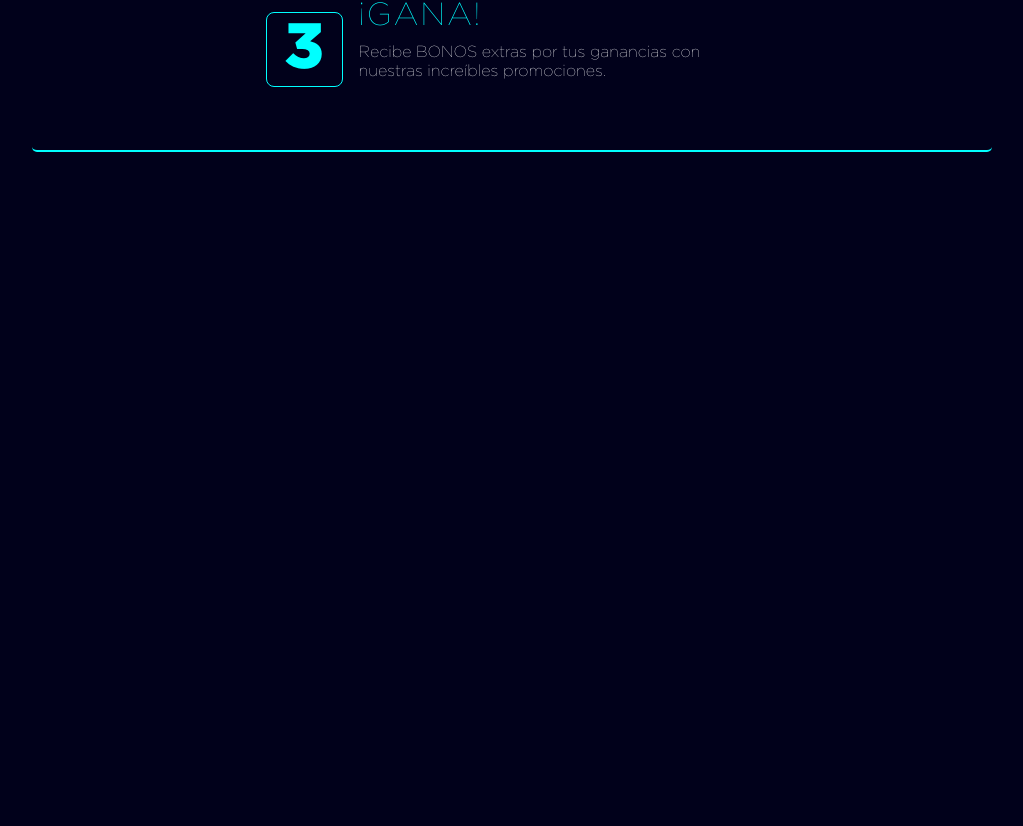
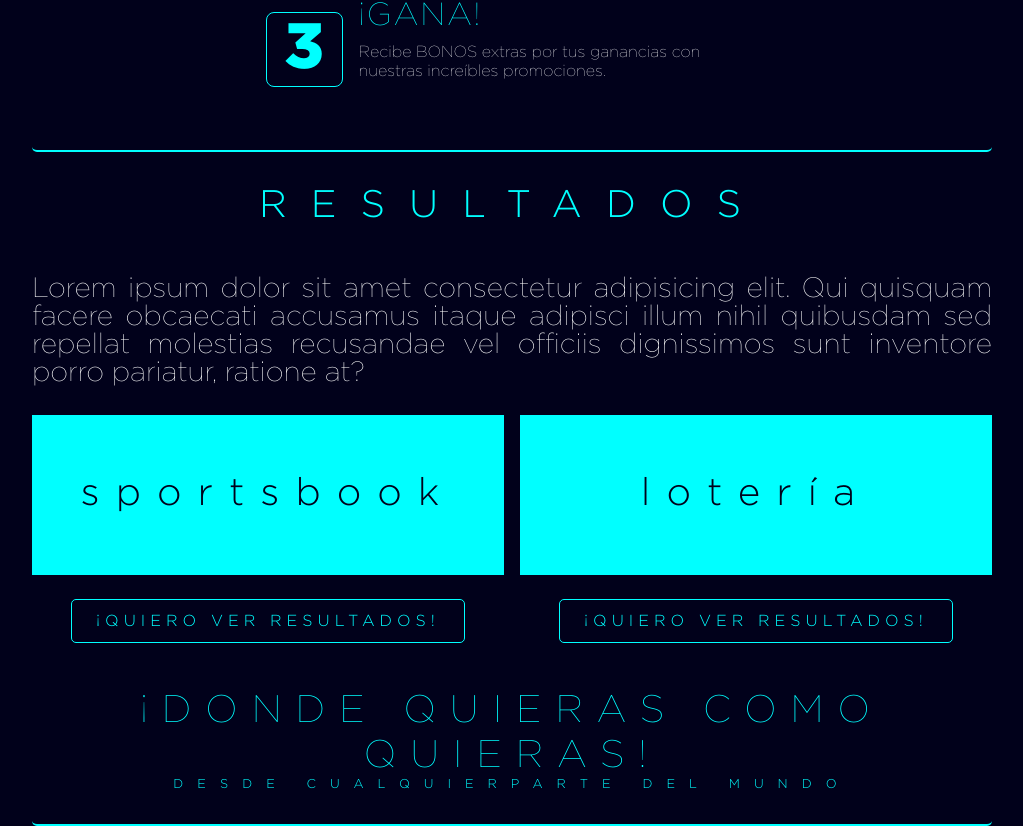
Before and after one commit to JhonattanRom/newWebClientCaribeApuesta, a Next.js app: page / in a window 1280 px wide. Shown: the part 1194-2020 px from the top of the page, without its empty margins (128-1151 px from the left). Before the commit the page ends 1346 px from the top, so only its background shows below. Built offline with nearby package versions, Linux system fonts and the light colour scheme; a web font is replaced by a local one.

Commit message:
feat: Results component for home/webClient <task:8687d1u44>

```diff
--- a/src/app/components/Results/index.tsx
+++ b/src/app/components/Results/index.tsx
@@ -0,0 +1,36 @@
+import Link from "next/link";
+import styles from "./styles.module.css";
+
+export default function Results() {
+    return (
+        <section className={styles.container}>
+            <article className={styles.headerResultsContainer} lang="es">
+                <h2>RESULTADOS</h2>
+                <p>Lorem ipsum dolor sit amet consectetur adipisicing elit. Qui quisquam facere obcaecati accusamus itaque adipisci illum nihil quibusdam sed repellat molestias recusandae vel officiis dignissimos sunt inventore
+                    porro pariatur, ratione at?</p>
+            </article>
+            <section className={styles.resultsContentContainer}>
+                <div className={styles.banner}>
+                    <div className={styles.bannerTitle}>
+                        sportsbook
+                    </div>
+                    <div className={styles.bannerBtnContainer}>
+                        <Link href="/Results">¡QUIERO VER RESULTADOS!</Link>
+                    </div>
+                </div>
+                <div className={styles.banner}>
+                    <div className={styles.bannerTitle}>
+                        lotería
+                    </div>
+                    <div className={styles.bannerBtnContainer}>
+                        <Link href="/Results">¡QUIERO VER RESULTADOS!</Link>
+                    </div>
+                </div>
+            </section>
+            <footer className={styles.resulsFooter}>
+                <h4>¡DONDE QUIERAS COMO QUIERAS!</h4>
+                <h5>DESDE CUALQUIERPARTE DEL MUNDO </h5>
+            </footer>
+        </section>
+    )
+}
--- /dev/null
+++ b/src/app/components/Results/styles.module.css
@@ -0,0 +1,164 @@
+.container {
+    width: 75%;
+    max-width: 1640px;
+    min-width: 320px;
+    margin: 10px auto;
+    margin-top: 2em;
+
+    display: flex;
+    flex-direction: column;
+    align-items: center;
+    justify-content: center;
+
+    border: 2px solid cyan;
+    border-radius: 5px;
+    border-left: 0;
+    border-right: 0;
+    border-top: 0;
+    padding-bottom: 2em;
+}
+
+.headerResultsContainer {
+    display: flex;
+    flex-direction: column;
+    justify-content: center;
+    align-items: center;
+}
+
+.headerResultsContainer h2 {
+    font-size: 3vw;
+    font-weight: 400;
+    letter-spacing: 24px;
+    margin-bottom: 18px;
+    margin-top: 0;
+}
+
+.headerResultsContainer p {
+    font-size: 28px;
+    font-weight: 300;
+    color: white;
+    line-height: 28px;
+    text-align: justify;
+}
+
+.resultsContentContainer {
+    display: flex;
+    flex-direction: column;
+    justify-content: center;
+    align-items: center;
+    width: 100%;
+    flex-direction: row;
+    gap: 1em;
+}
+
+.banner {
+    width: 50%;
+    display: flex;
+    flex-direction: column;
+    row-gap: 1.5em;
+}
+
+.bannerTitle {
+    background-color: var(--secondary-bg-color);
+    color: var(--primary-bg-color);
+    height: 20vh;
+    max-height: 700px;
+    min-height: 150px;
+    display: flex;
+    justify-content: center;
+    align-items: center;
+    font-size: 3vw;
+    letter-spacing: 16px;
+    font-weight: 400;
+}
+
+.bannerBtnContainer {
+    display: flex;
+    justify-content: center;
+    align-items: center;
+}
+
+.bannerBtnContainer a {
+    text-decoration: none;
+    text-align: center;
+    letter-spacing: 5px;
+    color: var(--primery-font-color);
+    margin: 0;
+    margin-bottom: 8px;
+    font-weight: 400;
+    border: 1px solid cyan;
+    padding: 12px 24px;
+    border-radius: 5px;
+    transition: all .3s linear;
+}
+
+.bannerBtnContainer:hover a {
+    transform: scale(1.1);
+}
+
+.resulsFooter h4 {
+    font-size: 3vw;
+    font-weight: 200;
+    letter-spacing: 14px;
+    margin: 0px;
+    margin-top: 1em;
+    text-align: center;
+}
+
+.resulsFooter h5 {
+    font-weight: 400;
+    font-size: 1vw;
+    margin: 0;
+    text-align: center;
+    letter-spacing: 14px;
+}
+
+
+/* Responsive */
+@media (max-width: 990px) {
+    .container {
+        width: 95%;
+    }
+
+    .headerResultsContainer h2 {
+        font-size: 5vw;
+    }
+    .resultsContentContainer {
+        flex-direction: column;
+    }
+    .banner {
+        width: 95%;
+    }
+
+    .bannerBtnContainer a {
+        font-size: 13px;
+        padding: 12px 22px;
+        letter-spacing: 0px;
+    }
+
+}
+
+@media (max-width: 700px) {
+    .headerResultsContainer p {
+        font-size: 1em;
+    }
+    .resulsFooter h4 {
+        font-size: 1em;
+        letter-spacing: 8px;
+    }
+    .resulsFooter h5 {
+        font-size: .7em;
+        letter-spacing: 8px;
+        margin-top: 1em;
+    }
+}
+
+@media (max-width: 600px) {
+    .bannerTitle  {
+        font-size: 1em;
+        letter-spacing: 16px;
+    }
+    .headerResultsContainer h2 {
+        letter-spacing: 16px;
+    }
+}
--- a/src/app/components/StepsBySteps/index.tsx
+++ b/src/app/components/StepsBySteps/index.tsx
@@ -2,15 +2,13 @@ import styles from "./styles.module.css";
 
 export default function StepsBySteps() {
     return (
-
         <section className={styles.container}>
-
             <article className={styles.headerStepsContainer} lang="es">
-                <h2>Juega y gana con nosotros.</h2>
+                <h2>JUEGA Y GANA CON NOSOTROS.</h2>
                 <p>Lorem ipsum dolor sit amet consectetur adipisicing elit. Qui quisquam facere obcaecati accusamus itaque adipisci illum nihil quibusdam sed repellat molestias recusandae vel officiis dignissimos sunt inventore
                     porro pariatur, ratione at?</p>
             </article>
-            <section id="services-list" className={styles.stepsContentContainer}>
+            <section className={styles.stepsContentContainer}>
                 <ul className={styles.stepsList}>
                     <li>
                         <div className={styles.number}>
--- a/src/app/components/StepsBySteps/styles.module.css
+++ b/src/app/components/StepsBySteps/styles.module.css
@@ -29,6 +29,7 @@
     font-weight: 400;
     letter-spacing: 3px;
     margin-bottom: 18px;
+    text-align: center;
 }
 
 .headerStepsContainer p {
@@ -113,27 +114,36 @@
     .stepsList li .stepInfo h3 {
         font-size: 2vw;
     }
+
     .stepsList li .stepInfo p {
         font-size: 2vw;
     }
+
     .stepsList li {
         height: auto;
     }
+
     .container {
         width: 95%;
     }
+
     .headerStepsContainer h2 {
         font-size: 5vw;
     }
 }
+
 @media (max-width: 700px) {
     .stepsList li .stepInfo h3 {
         font-size: 4vw;
     }
+
     .stepsList li .stepInfo p {
         font-size: 4vw;
     }
+
     .headerStepsContainer p {
         font-size: 1em;
     }
+
+
 }
--- a/src/app/page.tsx
+++ b/src/app/page.tsx
@@ -1,13 +1,13 @@
+import Results from "./components/Results";
 import SlickCarrousel from "./components/SlickCarrousel";
 import StepsBySteps from "./components/StepsBySteps";
-import { lusitana } from "./ui/fonts";
-
 
 export default function Page() {
   return (
     <>
       <SlickCarrousel />
       <StepsBySteps />
+      <Results />
     </>
   )
 }
```
Also changed, not shown: src/app/components/Results/style.module.css (deleted).
